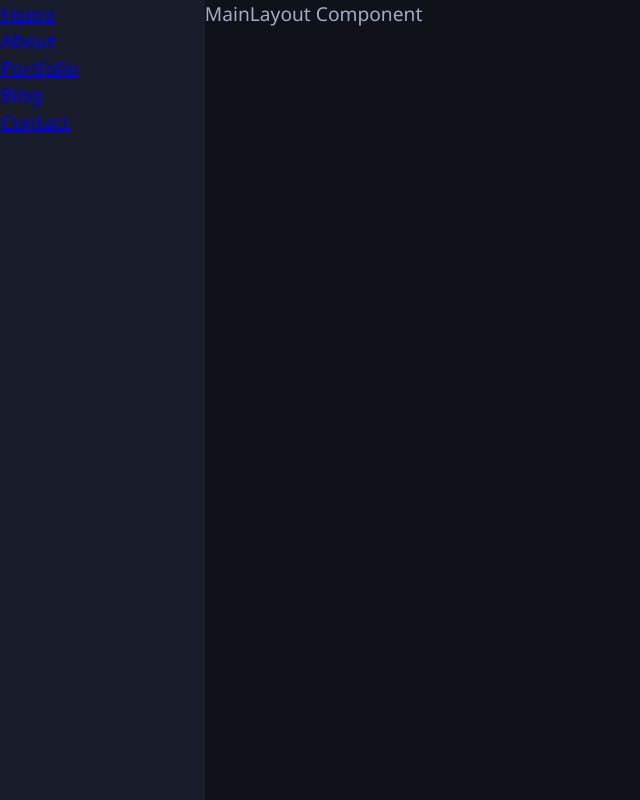
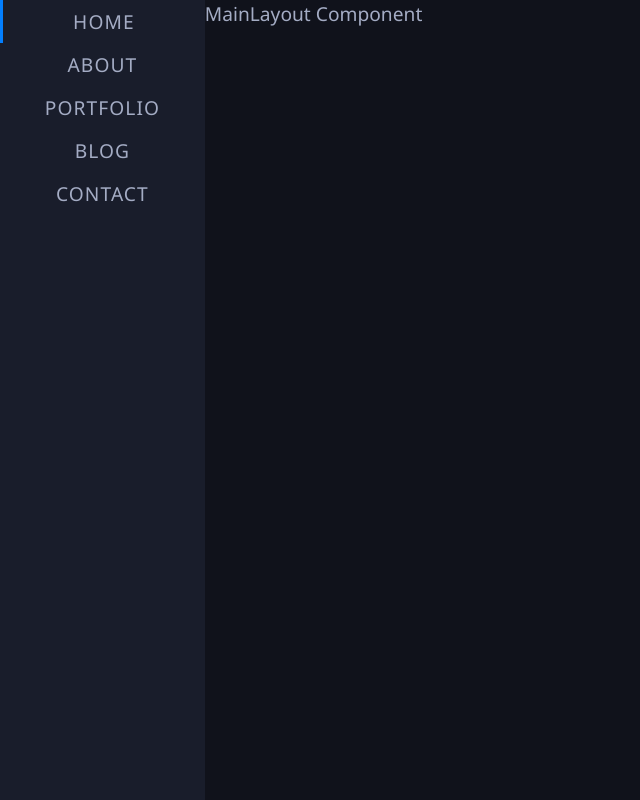
Before and after one commit to ehimare369/portfolio, a React (Create React App) app: page / in a window 1280 px wide. Shown: the whole page, without its empty margins (0-640 px from the left). Built offline with nearby package versions, Linux system fonts and the light colour scheme.

Commit message:
finished with the navbar component

```diff
--- a/src/App.scss
+++ b/src/App.scss
@@ -1,12 +1,24 @@
-
 * {
-	padding: 0;
-	margin: 0;
-	box-sizing: border-box;
+  padding: 0;
+  margin: 0;
+  box-sizing: border-box;
 }
 
 body {
-	color: #a4acc4;
-	font-family: 'Segoe UI', Tahoma, Geneva, Verdana, sans-serif;
-	font-size: 1.2rem
+  color: #a4acc4;
+  font-family: "Segoe UI", Tahoma, Geneva, Verdana, sans-serif;
+  font-size: 1.2rem;
+  --bg: #10121b;
+  --sidebar: #191d2b;
+  --active: #037fff;
+  --border: #2e344e;
+  --font: #a4acc4;
 }
+
+a {
+  text-decoration: none;
+}
+
+li {
+  list-style: none;
+}
--- a/src/components/NavBar/NavBar.js
+++ b/src/components/NavBar/NavBar.js
@@ -5,29 +5,29 @@ import { NavLink } from "react-router-dom";
 
 const NavBar = () => {
   return (
-    <nav class="nav">
-      <ul class="nav-items">
-        <li class="nav-item">
+    <nav className="NavBar">
+      <ul className="nav-items">
+        <li className="nav-item">
           <NavLink to="/" exact activeClassName="active">
             Home
           </NavLink>
         </li>
-        <li class="nav-item">
+        <li className="nav-item">
           <NavLink to="/about" exact activeClassName="active">
             About
           </NavLink>
         </li>
-        <li class="nav-item">
+        <li className="nav-item">
           <NavLink to="/portfolio" exact activeClassName="active">
             Portfolio
           </NavLink>
         </li>
-        <li class="nav-item">
+        <li className="nav-item">
           <NavLink to="/blog" exact activeClassName="active">
             Blog
           </NavLink>
         </li>
-        <li class="nav-item">
+        <li className="nav-item">
           <NavLink to="/contact" exact activeClassName="active">
             Contact
           </NavLink>
--- a/src/components/NavBar/NavBar.scss
+++ b/src/components/NavBar/NavBar.scss
@@ -1 +1,29 @@
-.NavBar {}
+.NavBar {
+  height: 100%;
+  display: flex;
+  flex-direction: column;
+  justify-content: space-between;
+  align-items: center;
+  .nav-items {
+    text-align: center;
+    width: 100%;
+    .nav-item {
+      a {
+        color: inherit;
+        font-size: inherit;
+        display: block;
+        padding: 0.5rem 0;
+        text-transform: uppercase;
+        letter-spacing: 0.0675rem;
+        font-weight: 500;
+      }
+      .active {
+        border-left: 0.2rem solid var(--active);
+      }
+      a:hover {
+        background-color: #0381ffbc;
+        transition: 0.4s all ease;
+      }
+    }
+  }
+}
--- a/src/components/SideBar/SideBar.scss
+++ b/src/components/SideBar/SideBar.scss
@@ -1,6 +1,6 @@
 .SideBar {
-	width: 16%;
-	height: 100vh;
-	background-color: #191d2b;
-	position: fixed;
+  width: 16%;
+  height: 100vh;
+  background-color: var(--sidebar);
+  position: fixed;
 }
--- a/src/layout/MainLayout/MainLayout.scss
+++ b/src/layout/MainLayout/MainLayout.scss
@@ -1,6 +1,6 @@
 .MainLayout {
-	width: 84%;
-	margin-left: 16%;
-	background-color: #10121b;
-	min-height: 100vh;
+  width: 84%;
+  margin-left: 16%;
+  background-color: var(--bg);
+  min-height: 100vh;
 }
```
